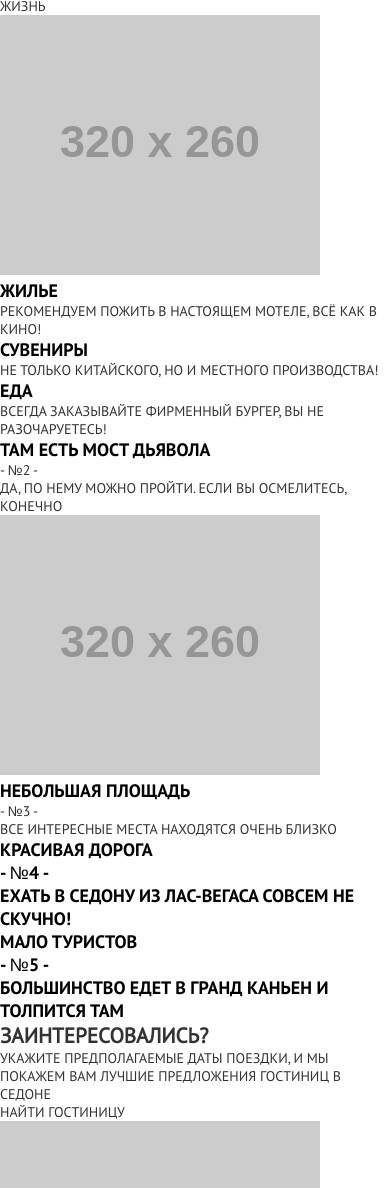
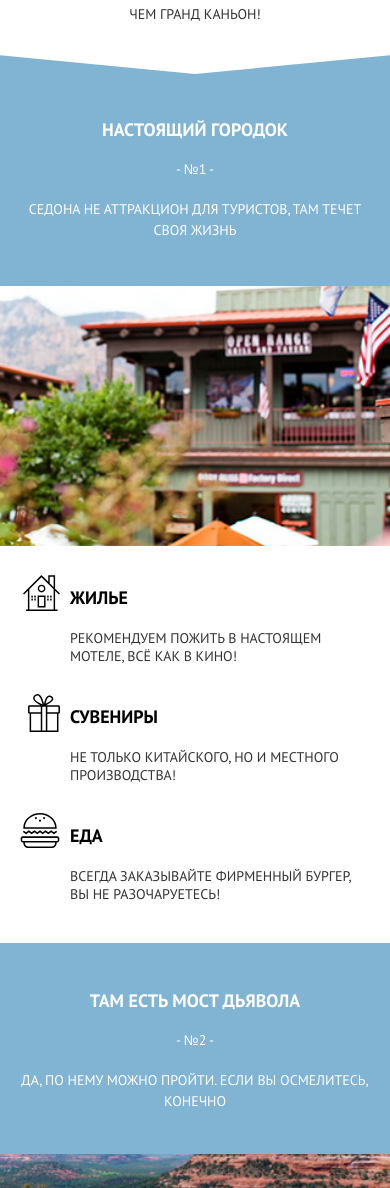
Before and after one commit to alexvlife/372785-sedona-18, a website: page source/index.html in a window 390 px wide. Shown: the part 812-2000 px from the top of the page. Drawn offline with nearby package versions, Linux system fonts and the light colour scheme; files that its build step writes are made by us from their sources; placeholder pictures from the web are drawn by us.

Commit message:
module3-task1 - определяет стили страницы Index (mobile)

```diff
--- a/source/index.html
+++ b/source/index.html
@@ -17,7 +17,7 @@
             <a class="main-navigation-list__link" href="photo.html">Фото и видео</a>
           </li>
           <li class="main-navigation-list__item">
-            <a class="main-navigation-list__link" href="form.html">Форма отзывы</a>
+            <a class="main-navigation-list__link" href="form.html">Форма отзыва</a>
           </li>
           <li class="main-navigation-list__item">
             <a class="main-navigation-list__link" href="https://htmlacademy.ru" target="_blank">Html Academy</a>
@@ -60,27 +60,19 @@
           <p class="feature-item__caption">- №1 -</p>
           <p class="feature-item__description">Седона не аттракцион для туристов, там течет своя жизнь</p>
 
-          <div class="feature-item__preview feature-preview">
-            <img
-              class="feature-preview__image"
-              src="https://via.placeholder.com/320x260"
-              width="320"
-              height="260"
-              alt="Фото: Жилье в Седоне"
-              title="Жилье в Седоне">
-          </div>
+          <div class="feature-item__preview feature-preview feature-preview_house"></div>
 
           <ul class="feature-item__content feature-content-list">
             <li class="feature-content-list__item feature-content-item">
-              <h3 class="feature-content-item__title title">Жилье</h3>
+              <h3 class="feature-content-item__title feature-content-item__title_house title">Жилье</h3>
               <p class="feature-content-item__description">Рекомендуем пожить в настоящем мотеле, всё как в кино!</p>
             </li>
             <li class="feature-content__item feature-content-item">
-              <h3 class="feature-content-item__title title">Сувениры</h3>
+              <h3 class="feature-content-item__title feature-content-item__title_gift title">Сувениры</h3>
               <p class="feature-content-item__description">Не только китайского, но и местного производства!</p>
             </li>
             <li class="feature-content__item feature-content-item">
-              <h3 class="feature-content-item__title title">Еда</h3>
+              <h3 class="feature-content-item__title feature-content-item__title_food title">Еда</h3>
               <p class="feature-content-item__description">Всегда заказывайте фирменный бургер, вы не разочаруетесь!</p>
             </li>
           </ul>
@@ -91,33 +83,25 @@
           <p class="feature-item__caption">- №2 -</p>
           <p class="feature-item__description">Да, по нему можно пройти. Если вы осмелитесь, конечно</p>
 
-          <div class="feature-item__preview feature-preview">
-            <img
-              class="feature-preview__image"
-              src="https://via.placeholder.com/320x260"
-              width="320"
-              height="260"
-              alt="Фото: Мост дьявола в Седоне"
-              title="Мост дьявола в Седоне">
-          </div>
+          <div class="feature-item__preview feature-preview feature-preview_bridge" title="Мост дьявола в Седоне"></div>
         </li>
 
-        <li class="features__item feature-item">
+        <li class="features__item feature-item feature-item_inactive">
           <h2 class="feature-item__title title">Небольшая площадь</h2>
           <p class="feature-item__caption">- №3 -</p>
           <p class="feature-item__description">Все интересные места находятся очень близко</p>
         </li>
 
-        <li class="features__item feature-item">
+        <li class="features__item feature-item feature-item_inactive">
           <h2 class="feature-item__title title">Красивая дорога</h2>
-          <p class="feature-item__caption title">- №4 -</p>
-          <p class="feature-item__description title">Ехать в Седону из Лас-Вегаса совсем не скучно!</p>
+          <p class="feature-item__caption">- №4 -</p>
+          <p class="feature-item__description">Ехать в Седону из Лас-Вегаса совсем не скучно!</p>
         </li>
 
-        <li class="features__item feature-item">
+        <li class="features__item feature-item feature-item_inactive">
           <h2 class="feature-item__title title">Мало туристов</h2>
-          <p class="feature-item__caption title">- №5 -</p>
-          <p class="feature-item__description title">Большинство едет в Гранд Каньен и толпится там</p>
+          <p class="feature-item__caption">- №5 -</p>
+          <p class="feature-item__description">Большинство едет в Гранд Каньен и толпится там</p>
         </li>
 
       </ol>
@@ -131,15 +115,7 @@
 
         <a href="#" class="search__button button" title="Найти гостиницу">Найти гостиницу</a>
 
-        <div class="search__preview map-preview">
-          <img
-            class="map-preview__image"
-            src="https://via.placeholder.com/320x350"
-            width="320"
-            height="350"
-            alt="Карта"
-            title="Карта">
-        </div>
+        <div class="search__preview map-preview" title="Карта"></div>
       </article>
     </main>
 
--- /dev/null
+++ b/source/sass/feature-blocks/feature-content-item.scss
@@ -0,0 +1,45 @@
+.feature-content-item {
+  display: flex;
+  flex-direction: column;
+  justify-content: flex-start;
+  padding: 20px 0;
+  padding-left: 50px;
+}
+
+.feature-content-item__title {
+  position: relative;
+
+  &::before {
+    content: "";
+    display: block;
+    position: absolute;
+    top: -50%;
+    right: 100%;
+    margin-right: 10px;
+    background-repeat: no-repeat;
+    background-position: center;
+    background-size: 100% 100%;
+  }
+
+  &_house::before {
+    width: 37px;
+    height: 36px;
+    background-image: url("../img/icon-house.svg");
+  }
+
+  &_gift::before {
+    width: 32px;
+    height: 38px;
+    background-image: url("../img/icon-gift.svg");
+  }
+
+  &_food::before {
+    width: 40px;
+    height: 35px;
+    background-image: url("../img/icon-burger.svg");
+  }
+}
+
+.feature-content-item__description {
+  margin-top: 20px;
+}
--- /dev/null
+++ b/source/sass/feature-blocks/feature-content-list.scss
@@ -0,0 +1,7 @@
+.feature-content-list {
+  display: flex;
+  flex-direction: column;
+  justify-content: flex-start;
+  padding: 20px;
+  background-color: $white;
+}
--- /dev/null
+++ b/source/sass/feature-blocks/feature-item.scss
@@ -0,0 +1,66 @@
+@import "../variables";
+
+.feature-item {
+  padding-top: 33px;
+
+  &:first-child {
+    padding-top: 80px;
+  }
+
+  &:first-child > .feature-item__description {
+    padding-bottom: 45px;
+  }
+
+  &_active {
+    padding-top: 45px;
+    background-color: $light-grey-blue;
+  }
+
+  &_active > .feature-item__title,
+  &_active > .feature-item__caption,
+  &_active > .feature-item__description {
+    color: $white;
+  }
+
+  &_active > .feature-item__description {
+    padding-bottom: 42px;
+  }
+
+  &_inactive {
+    background-color: $grey;
+
+    &::after {
+      content: "";
+      display: block;
+      height: 1px;
+      margin: 0 20px;
+      background-color: $dark-grey;
+    }
+
+    &:last-child::after {
+      content: "";
+      display: none;
+    }
+  }
+}
+
+.feature-item__title,
+.feature-item__caption,
+.feature-item__description {
+  padding: $base-padding;
+  text-align: center;
+}
+
+.feature-item__title {
+  line-height: 1.44;
+}
+
+.feature-item__caption {
+  margin-top: 17px;
+}
+
+.feature-item__description {
+  padding-top: 21px;
+  padding-bottom: 32px;
+  line-height: 1.5;
+}
--- /dev/null
+++ b/source/sass/feature-blocks/feature-preview.scss
@@ -0,0 +1,14 @@
+.feature-preview {
+  height: 260px;
+  background-repeat: no-repeat;
+  background-position: 0 100%;
+  background-size: cover;
+
+  &_bridge {
+    background-image: url("../img/main-bridge-mobile@1x.jpg");
+  }
+
+  &_house {
+    background-image: url("../img/main-city-mobile@1x.jpg");
+  }
+}
--- /dev/null
+++ b/source/sass/feature-blocks/features.scss
@@ -0,0 +1,16 @@
+.features {
+  position: relative;
+
+  &::before {
+    content: "";
+    display: block;
+    position: absolute;
+    top: 0;
+    width: 100%;
+    height: 37px;
+    background-image: url("../img/bg-triangle.svg");
+    background-repeat: no-repeat;
+    background-position: bottom;
+    background-size: cover;
+  }
+}
--- a/source/sass/main-navigation-blocks/main-navigation-list.scss
+++ b/source/sass/main-navigation-blocks/main-navigation-list.scss
@@ -1,12 +1,8 @@
 @import "../mixin";
 @import "../variables";
 
-.main-navigation-list,
-.main-navigation-list__link {
+.main-navigation-list {
   display: flex;
-}
-
-.main-navigation-list {
   flex-direction: column;
 }
 
@@ -29,8 +25,6 @@
 
 .main-navigation-list__link {
   @include button($font-size-18);
-  justify-content: center;
-  align-items: center;
   min-height: 55px;
   margin-bottom: 1px;
   line-height: 2.22;
--- a/source/sass/mixin.scss
+++ b/source/sass/mixin.scss
@@ -1,6 +1,9 @@
 @import "variables";
 
 @mixin button($font-size) {
+  display: flex;
+  justify-content: center;
+  align-items: center;
   font-family: $font-family-bold;
   font-size: $font-size;
   color: $button-text-color-base;
--- /dev/null
+++ b/source/sass/other-blocks/button.scss
@@ -0,0 +1,7 @@
+@import "../mixin";
+
+.button {
+  @include button($font-size-18);
+  width: 280px;
+  min-height: 58px;
+}
--- /dev/null
+++ b/source/sass/other-blocks/map-preview.scss
@@ -0,0 +1,8 @@
+.map-preview {
+  width: 100%;
+  height: 350px;
+  background-image: url("../img/bg-map-mobile@1x.jpg");
+  background-repeat: no-repeat;
+  background-position: 0 100%;
+  background-size: cover;
+}
--- /dev/null
+++ b/source/sass/other-blocks/search.scss
@@ -0,0 +1,29 @@
+@import "../variables";
+
+.search {
+  display: flex;
+  flex-direction: column;
+  justify-content: space-between;
+  align-items: center;
+  padding-top: 33px;
+  padding-bottom: 10px;
+}
+
+.search__title,
+.search__description {
+  padding: $base-padding;
+  text-align: center;
+}
+
+.search__title {
+  line-height: 1.24;
+}
+
+.search__description {
+  margin-top: 29px;
+  line-height: 1.71;
+}
+
+.search__button {
+  margin: 40px 20px 49px 20px;
+}
--- /dev/null
+++ b/source/sass/other-blocks/section-header.scss
@@ -0,0 +1,17 @@
+.section-header {
+  padding: 40px 20px 10px 20px;
+}
+
+.section-header__title,
+.section-header__description {
+  text-align: center;
+}
+
+.section-header__title {
+  line-height: 1.44;
+}
+
+.section-header__description {
+  margin-top: 29px;
+  line-height: 1.8;
+}
--- a/source/sass/page-blocks/page-footer.scss
+++ b/source/sass/page-blocks/page-footer.scss
@@ -1,7 +1,10 @@
+@import "../variables";
+
 .page-footer {
   display: flex;
   flex-direction: column;
   justify-content: space-around;
   align-items: center;
   min-height: 233px;
+  padding: $base-padding;
 }
--- /dev/null
+++ b/source/sass/page-blocks/page-main.scss
@@ -0,0 +1,4 @@
+.page-main {
+  display: flex;
+  flex-direction: column;
+}
--- a/source/sass/variables.scss
+++ b/source/sass/variables.scss
@@ -56,3 +56,6 @@ $title-size-base: $font-size-18;
 $page-min-width: 320px;
 $toggle-button-width: 23px;
 $toggle-button-height: 22px;
+
+/* padding */
+$base-padding: 0 20px;
```
Also changed, not shown: source/form.html (+1 -1 lines), source/photo.html (+1 -1 lines), source/sass/style.scss (+10 -0 lines).
